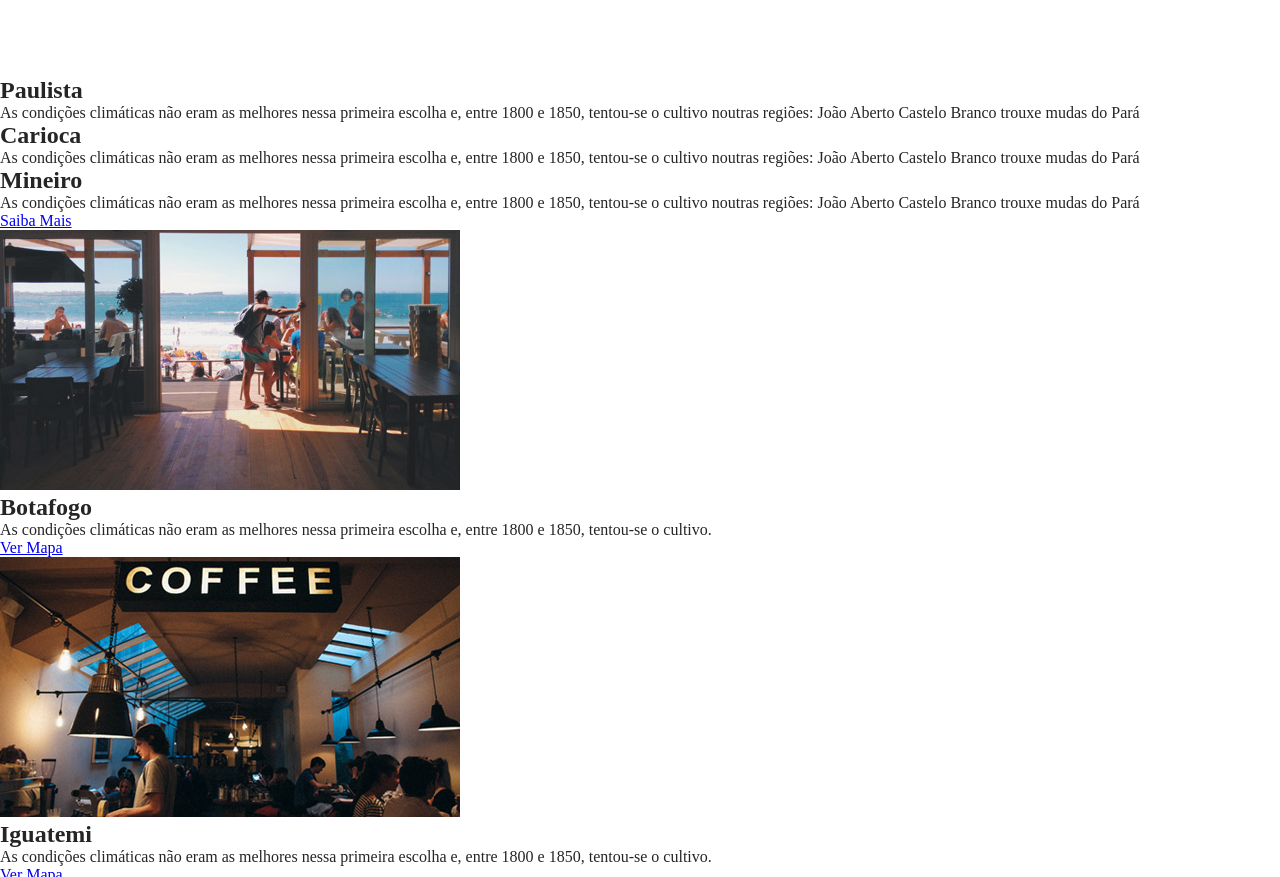
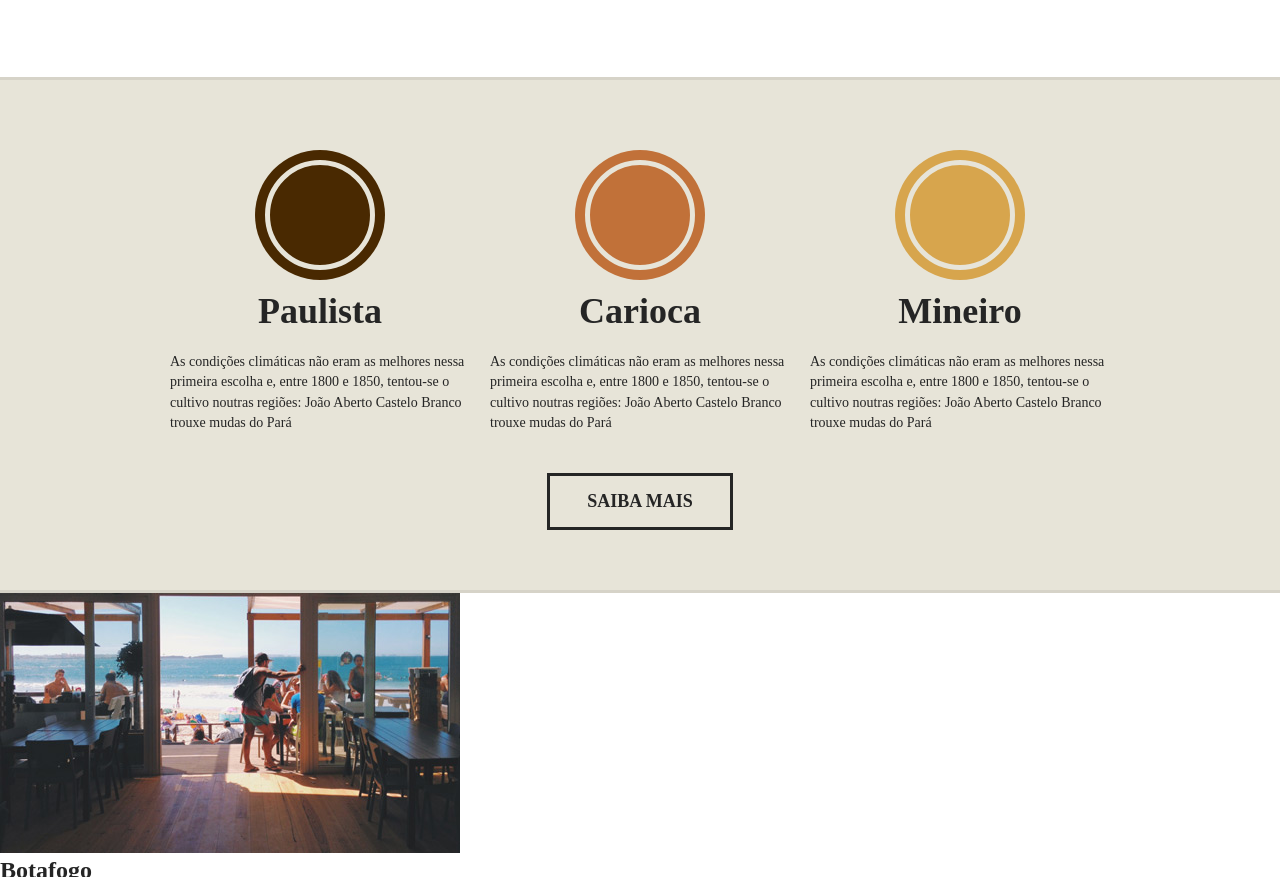
Before and after one commit to EmiliaPaula/brafe_cssAvancado, a plain HTML site: page index.html in a window 1280 px wide. Shown: the part 1098-1975 px from the top of the page. Drawn offline with Linux system fonts and the light colour scheme.

Commit message:
estizando a parte de produtos

```diff
--- a/css/style.css
+++ b/css/style.css
@@ -136,3 +136,78 @@ body{
     margin: 20px auto;
     max-width: 460px;
 }
+
+/* Produtos */
+
+.produtos{
+    background: #e7e4d8;
+    padding: 60px 0;
+    border-top: 3px solid #d6d3c8;
+    border-bottom: 3px solid #d6d3c8;
+}
+
+.produtos-container{
+    max-width: 960px;
+    margin: 0 auto;
+}
+
+.produtos-container::after, .produtos-container::before{  /* Cearfix - se o container nao tem clearfix, qdo coloca float nao consegue pegar o height */
+    content: '';
+    display: table;           /* é sempre necessario add esses 3 itens para poder funcionar */
+    clear: both;
+}
+
+.produtos-item{
+    width: 300px;
+    float: left;
+    margin: 0 10px 20px 10px;
+}
+
+.produtos-item h2{
+    text-align: center;
+    font-size: 2.25em;
+    margin-bottom: 20px;
+}
+
+.produtos-item h2::before {
+    content: '';
+    display: block;
+    width: 100px;
+    height: 100px;
+    background: currentColor;
+    border-radius: 50%;
+    margin: 20px auto;
+    border: 5px solid #e7e4d8;
+    box-shadow: 0 0 0 10px currentColor;
+}
+
+h2.produtos-paulista::before{
+    color: #492901;
+}
+
+h2.produtos-carioca::before{
+    color: #c17139;
+}
+
+h2.produtos-mineiro::before{
+    color: #d7a54d;
+}
+
+.produtos-item p{
+    font-size: 0.875em;
+    line-height: 1.45em;
+}
+
+.produtos-btn{
+    width: 180px;
+    border: 3px solid;
+    color: #252525;
+    text-decoration: none;
+    display: block;
+    font-size: 1.125em;
+    font-weight: bold;
+    text-transform: uppercase;
+    text-align: center;
+    padding: 15px 0;
+    margin: 20px auto 0 auto;
+}
--- a/index.html
+++ b/index.html
@@ -47,27 +47,27 @@
         </p>
     </section>
 
-    <section>
-        <div>
-            <div>
-                <h2>Paulista</h2>
+    <section class="produtos">
+        <div class="produtos-container">
+            <div class="produtos-item">
+                <h2 class="produtos-paulista">Paulista</h2>
                 <p>As condições climáticas não eram as melhores nessa primeira escolha e, entre 1800 e 1850,
                     tentou-se o cultivo noutras regiões: João Aberto Castelo Branco trouxe mudas do Pará</p>
             </div>
 
-            <div>
-                <h2>Carioca</h2>
+            <div class="produtos-item">
+                <h2 class="produtos-carioca">Carioca</h2>
                 <p>As condições climáticas não eram as melhores nessa primeira escolha e, entre 1800 e 1850,
                     tentou-se o cultivo noutras regiões: João Aberto Castelo Branco trouxe mudas do Pará</p>
             </div>
 
-            <div>
-                <h2>Mineiro</h2>
+            <div class="produtos-item">
+                <h2 class="produtos-mineiro">Mineiro</h2>
                 <p>As condições climáticas não eram as melhores nessa primeira escolha e, entre 1800 e 1850,
                     tentou-se o cultivo noutras regiões: João Aberto Castelo Branco trouxe mudas do Pará</p>
             </div>
         </div>
-        <a href="#">Saiba Mais</a>
+        <a class="produtos-btn" href="#">Saiba Mais</a>
     </section>
 
     <section>
```
